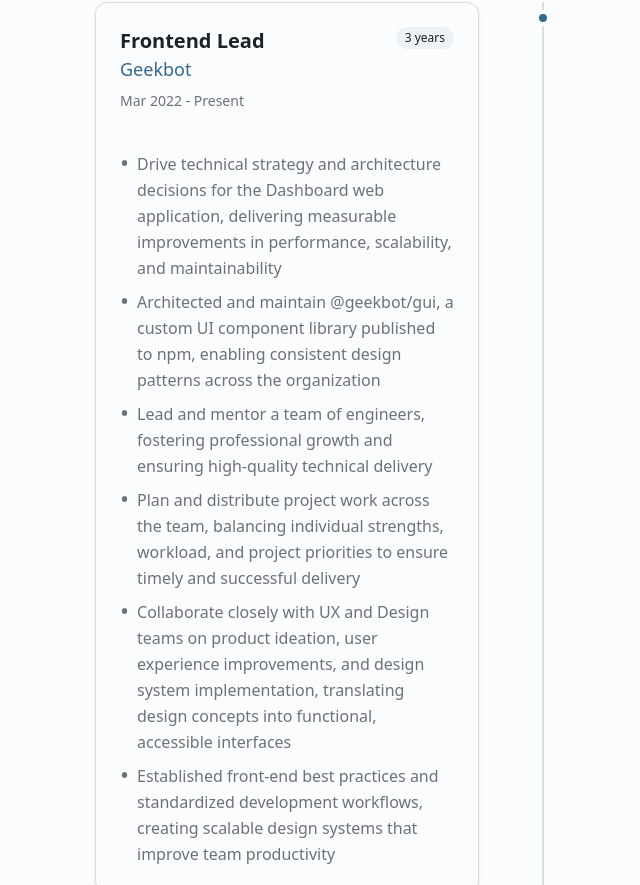
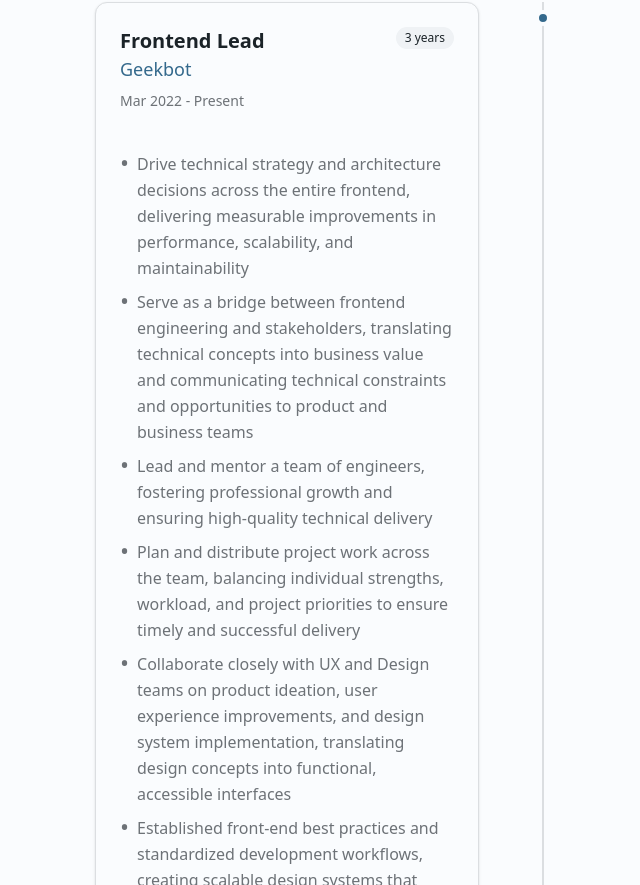
Before and after one commit to theodamia/theodamia.dev, a Next.js app: page / in a window 1280 px wide. Shown: the part 1915-2800 px from the top of the page, without its empty margins (97-737 px from the left). Built offline with nearby package versions, Linux system fonts and the light colour scheme.

Commit message:
Updated experiences text

```diff
--- a/components/experience.tsx
+++ b/components/experience.tsx
@@ -13,8 +13,8 @@ const EXPERIENCES = [
     period: 'Mar 2022 - Present',
     duration: '3 years',
     description: [
-      'Drive technical strategy and architecture decisions for the Dashboard web application, delivering measurable improvements in performance, scalability, and maintainability',
-      'Architected and maintain @geekbot/gui, a custom UI component library published to npm, enabling consistent design patterns across the organization',
+      'Drive technical strategy and architecture decisions across the entire frontend, delivering measurable improvements in performance, scalability, and maintainability',
+      'Serve as a bridge between frontend engineering and stakeholders, translating technical concepts into business value and communicating technical constraints and opportunities to product and business teams',
       'Lead and mentor a team of engineers, fostering professional growth and ensuring high-quality technical delivery',
       'Plan and distribute project work across the team, balancing individual strengths, workload, and project priorities to ensure timely and successful delivery',
       'Collaborate closely with UX and Design teams on product ideation, user experience improvements, and design system implementation, translating design concepts into functional, accessible interfaces',
@@ -30,6 +30,8 @@ const EXPERIENCES = [
     description: [
       'Developed and optimized the company web application, focusing on performance improvements and user experience enhancements',
       'Implemented modern front-end architecture and development workflows, establishing patterns that improved team efficiency',
+      'Delivered complete features from start to finish, including A/B testing and data-driven iterations to optimize user experience and business outcomes',
+      'Architected and maintain @geekbot/gui, a custom UI component library published to npm, enabling consistent design patterns across the organization',
       'Collaborated closely with Product, Design, UX and QA teams to deliver features that met user needs and quality standards',
       'Maintained high code quality through systematic debugging, thorough code reviews, and adherence to best practices',
     ],
```
